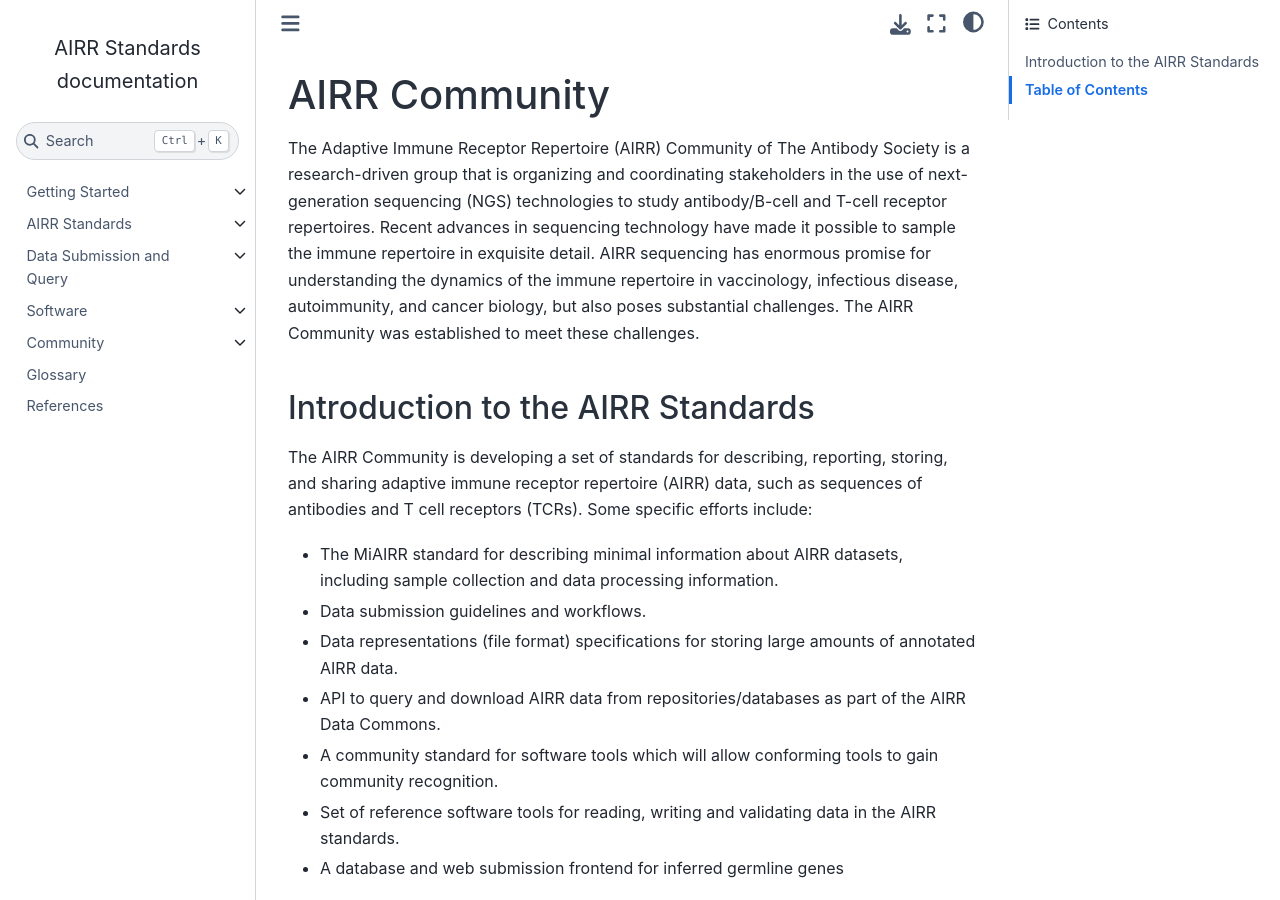
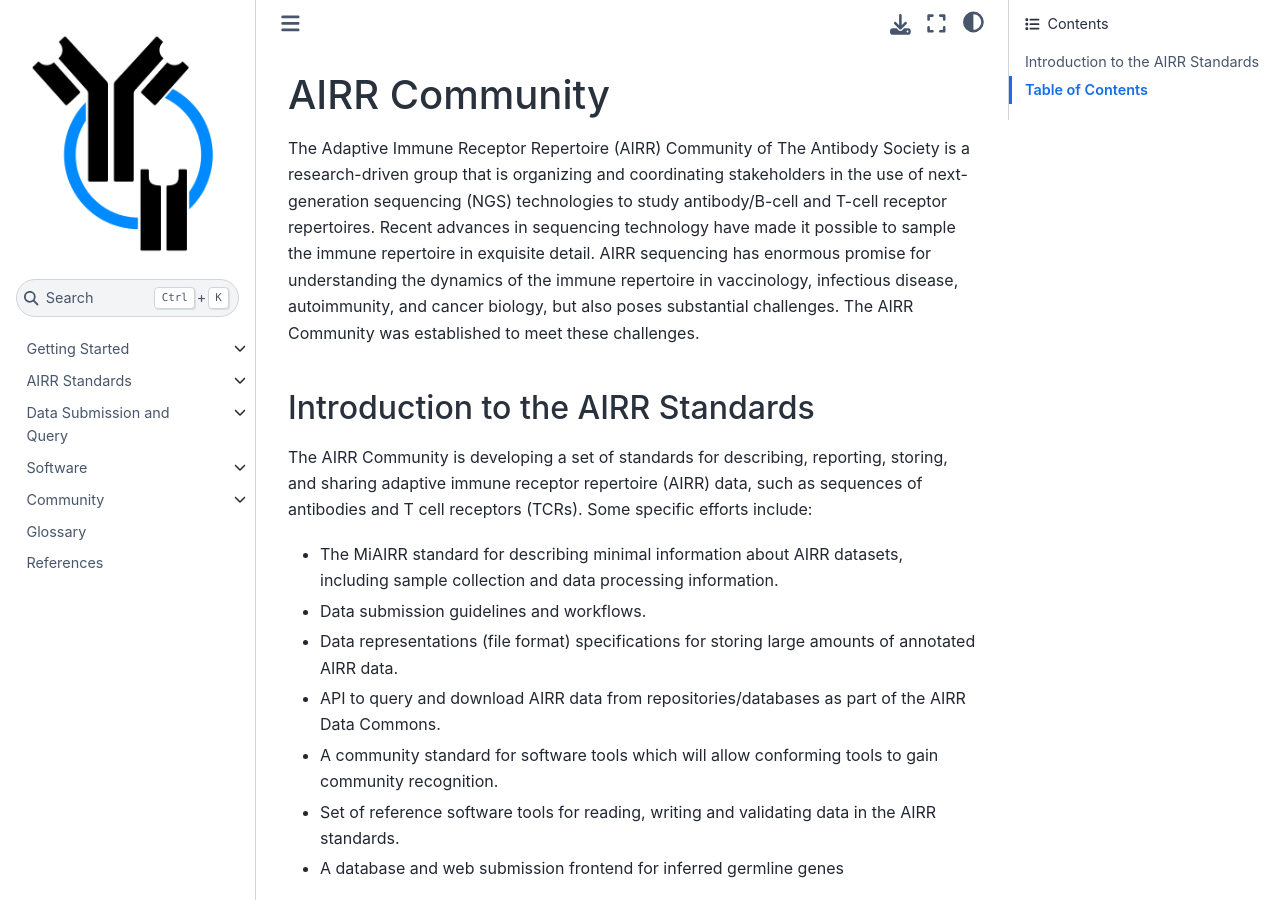
Before and after one commit to airr-community/airr-standards, a Sphinx documentation site: the page built from docs/index.rst, in a window 1280 px wide and 900 px high. Built offline with Sphinx 7.4.7 and the Sphinx Book theme 1.1.4, drawn with Linux system fonts in a browser that asks for light colours; the version number could not be read and is left out.

Commit message:
sphinx-book-theme with logo

```diff
--- a/docs/conf.py
+++ b/docs/conf.py
@@ -114,6 +114,7 @@
 # PyData options
 # html_theme = "pydata_sphinx_theme"
 html_theme = "sphinx_book_theme"
+html_logo = "AIRR_logo-only.png"
 
 # Bootstrap options
 # html_theme = 'bootstrap'
```
Also changed, not shown: docs/AIRR_logo-only.png (added).
